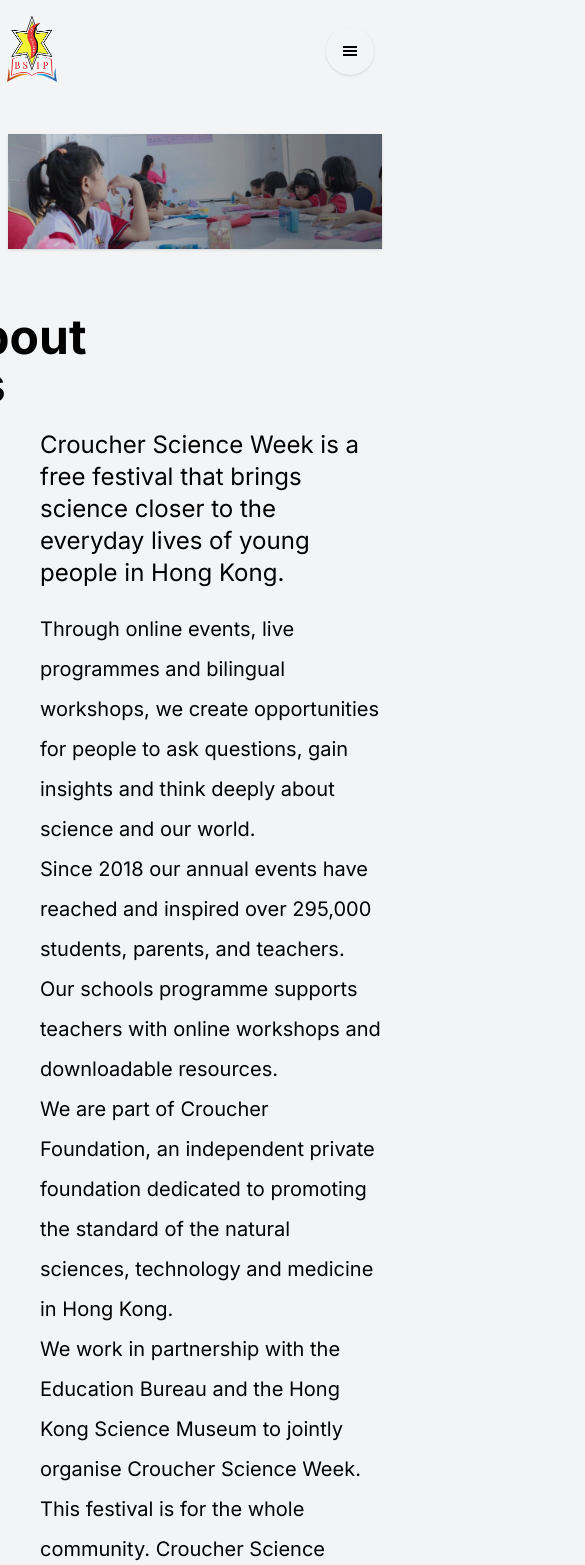
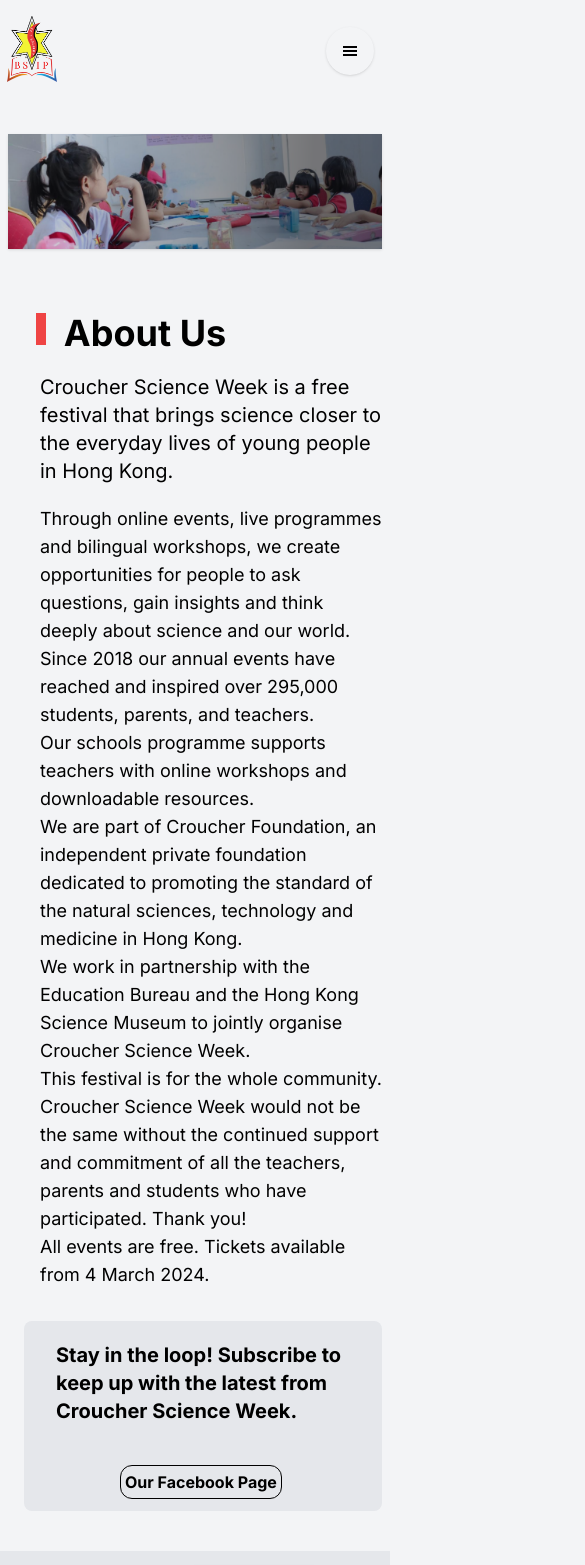
Before and after one commit to Hanna1997-del/Bright-Stars, a Next.js app: page /about-us in a window 390 px wide. Shown: the top 1565 px of the page, 585 px wide, since content can reach past the window. Built offline with nearby package versions, Linux system fonts and the light colour scheme.

Commit message:
responsive mobile view in about us

```diff
--- a/src/app/about-us/page.tsx
+++ b/src/app/about-us/page.tsx
@@ -15,16 +15,16 @@
     <div className="max-w-[1440px] m-2  h-full flex flex-col justify-center items-center">
       <Banner url={"/images/home-banner.png"} alt="aboutUs-banner" />
 
-      <div className="mr-[25rem] mt-16 relative">
-        <h1 className="font-bold text-5xl pl-10">About Us</h1>
-        <div className=" border-l-[13px] border-l-red-500 h-[2.5rem] absolute top-0 left-0"></div>
+      <div className="mr-32 lg:mr-[25rem] mt-16 relative">
+        <h1 className="font-bold text-4xl lg:text-5xl pl-7 lg:pl-10">About Us</h1>
+        <div className="border-l-[10px] lg:border-l-[13px] border-l-red-500 h-[2rem] lg:h-[2.5rem] absolute top-0 left-0"></div>
       </div>
       <div className="ml-[2rem] max-w-[600px] mt-5">
-        <p className="text-2xl">
+        <p className="text-xl lg:text-2xl ">
           Croucher Science Week is a free festival that brings science closer to
           the everyday lives of young people in Hong Kong.
         </p>
-        <p className="text-xl pt-5 leading-10">
+        <p className="text-lg lg:text-xl pt-5  space-y-6">
           Through online events, live programmes and bilingual workshops, we
           create opportunities for people to ask questions, gain insights and
           think deeply about science and our world. <br />
--- a/src/components/VisitFacebook.tsx
+++ b/src/components/VisitFacebook.tsx
@@ -6,12 +6,12 @@
 
 const VisitFacebook: React.FC<VisitFacebookProps> = () => {
     return (
-        <div className="bg-gray-200 hover:bg-red-500  hover:text-white w-[700px] rounded-lg h-[150px] ml-28 mt-8 grid grid-cols-2 pt-5 pl-8 ">
-        <h3 className="font-bold text-xl">
+        <div className="bg-gray-200 hover:bg-red-500  hover:text-white  max-w-[700px] rounded-lg min-h-[150px] ml-4 lg:ml-28 mt-8 grid grid-cols-1 lg:grid-cols-2 pt-5 pl-8 ">
+        <h3 className="font-bold text-xl mr-3 lg:mr-0 ">
           Stay in the loop! Subscribe to keep up with the latest from Croucher
           Science Week.
         </h3>
-       <div className="ml-16 mt-10">
+       <div className="ml-16 mt-10  mb-3 lg:mb-0">
 
        <button className="border border-black hover:border-white  p-1 rounded-xl font-bold"
 
```
